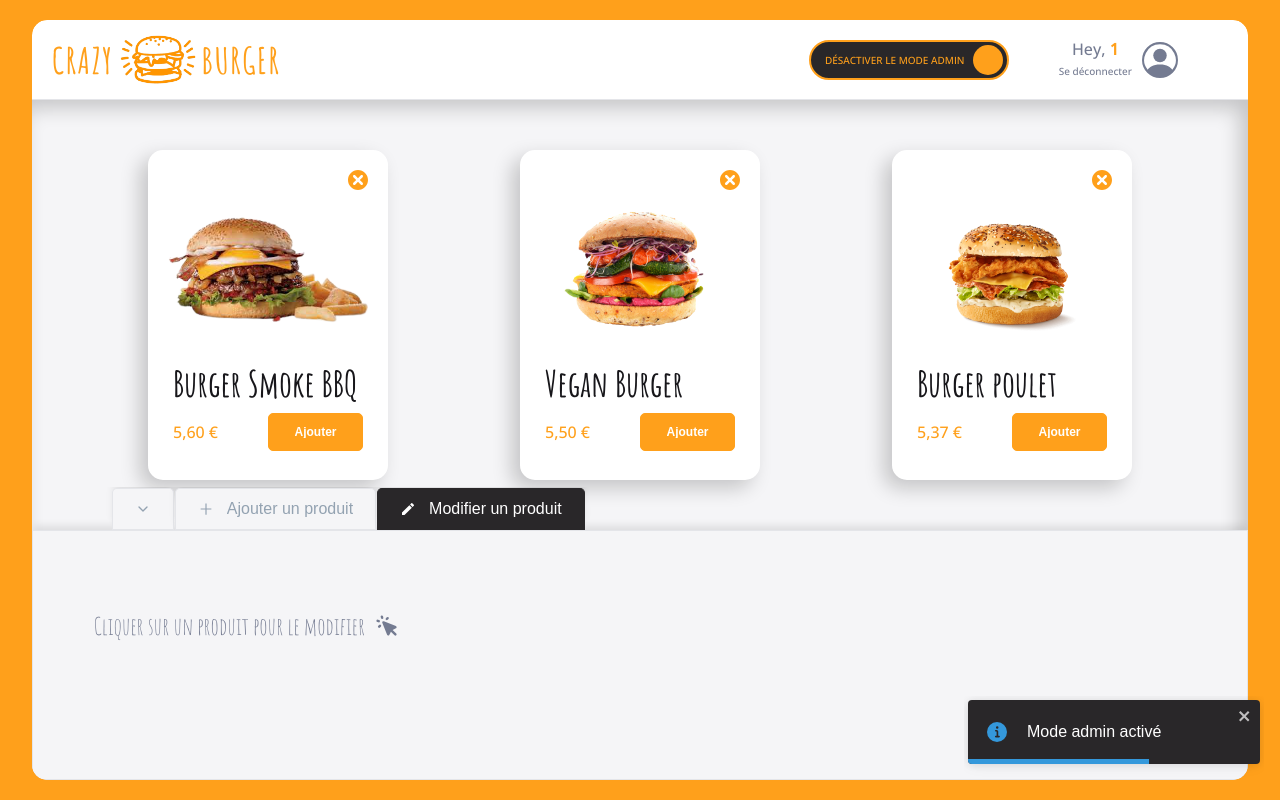
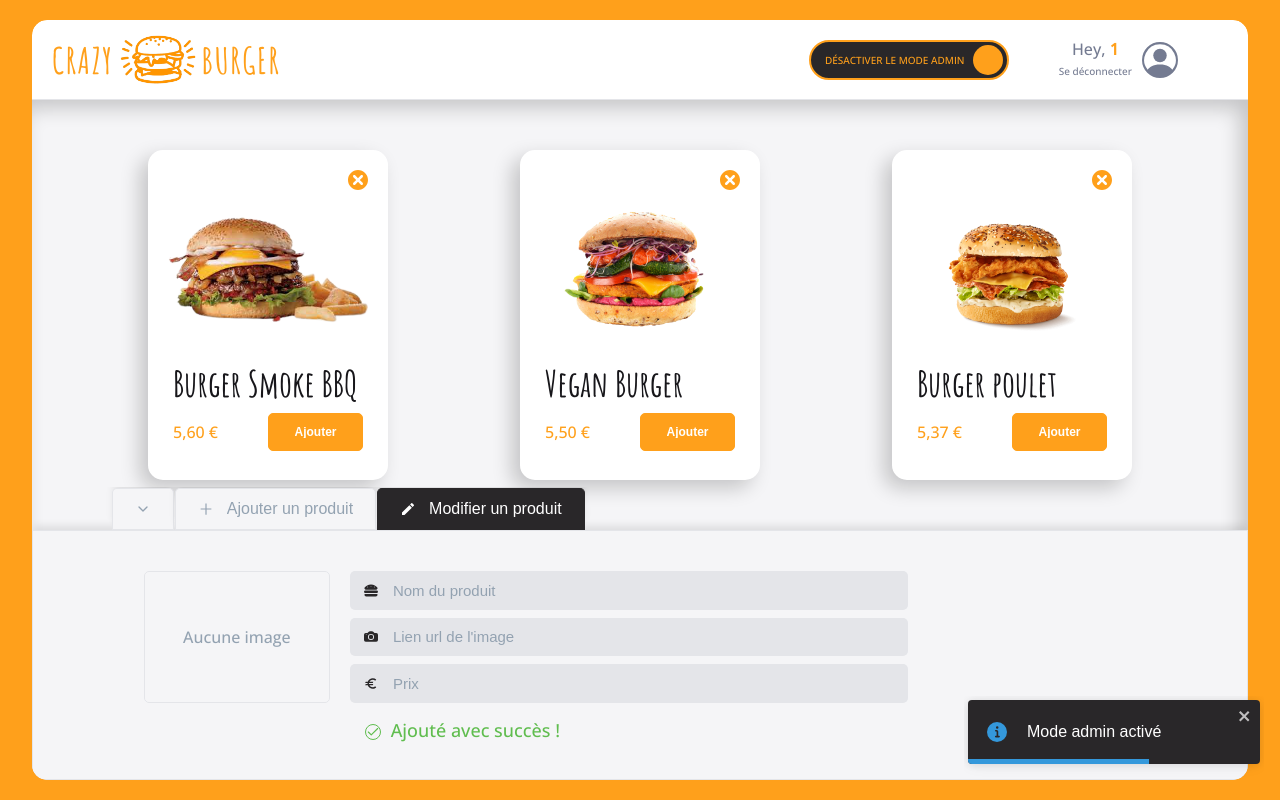
Before and after one commit to Samy572/burger-shop, a React (Vite) app: page /order/1 in a window 1280 px wide. Both pictures are taken after a click on the label 908 px from the left and 59 px from the top of the page. Built offline with nearby package versions, Linux system fonts and the light colour scheme.

Commit message:
🚧  F09 : ADMIN > EditForm > Retrieve info of Card clicked on with form from AddForm

```diff
--- a/src/components/pages/order/Main/Admin/addForm/EditForm.jsx
+++ b/src/components/pages/order/Main/Admin/addForm/EditForm.jsx
@@ -1,19 +1,67 @@
 import styled from 'styled-components';
-import HintMessage from './HintMessage';
 import { useContext } from 'react';
 import OrderContext from '../../../../../../context/OrderContext';
+import ImagePreview from '../AdminPanel/ImagePreview';
+import TextInput from '../../../../../reusable-ui/TextInput';
+import { getInputTextsConfig } from '../AdminPanel/getInputTextsConfig';
+import SubmitMessage from '../AdminPanel/SubmitMessage';
 
 export default function EditForm() {
-	const { productSelected } = useContext(OrderContext);
+	const { productSelected, setProductSelected } = useContext(OrderContext);
+
+	const inputTexts = getInputTextsConfig(productSelected);
+
+	const handleChange = (e) => {
+		const { name, value } = e.target;
+		setProductSelected({ ...productSelected, [name]: value });
+
+	};
 
 	return (
 		<EditFormStyled>
-			<HintMessage />
-			{<span>{productSelected.title}</span>}
+			<ImagePreview
+				imageSource={productSelected.imageSource}
+				title={productSelected.title}
+			/>
+			<div className="input-fields">
+				{inputTexts.map((input) => {
+					return (
+						<TextInput
+							key={input.id}
+							{...input}
+							onChange={handleChange}
+							version="minimalist"
+						/>
+					);
+				})}
+			</div>
+			<div className="submit">{<SubmitMessage />}</div>
 		</EditFormStyled>
 	);
 }
 
 const EditFormStyled = styled.div`
 	height: 100%;
+	/* border: solid 1px black; */
+	width: 70%;
+	display: grid;
+	grid-template-columns: 1fr 3fr;
+	grid-column-gap: 20px;
+	grid-template-rows: repeat(4, 1fr);
+	grid-row-gap: 8px;
+	padding-top: 10px;
+	margin-left: 50px;
+
+	.input-fields {
+		display: grid;
+		grid-area: 1/2/4/2;
+		grid-row-gap: 8px;
+	}
+	.submit {
+		display: grid;
+		grid-area: 4/-2/-1/-1;
+		display: flex;
+		align-items: center;
+		top: 3px;
+	}
 `;
```
